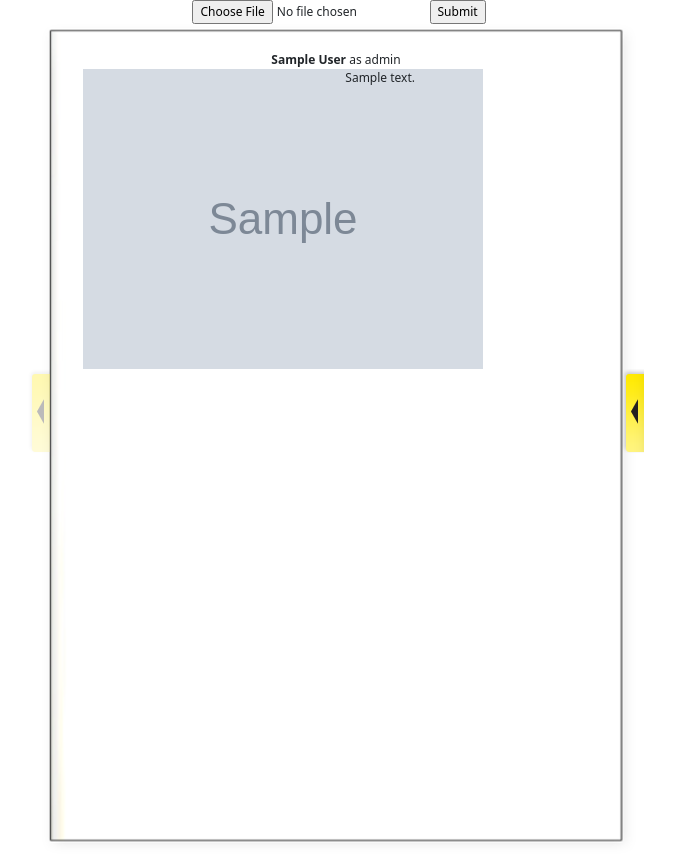
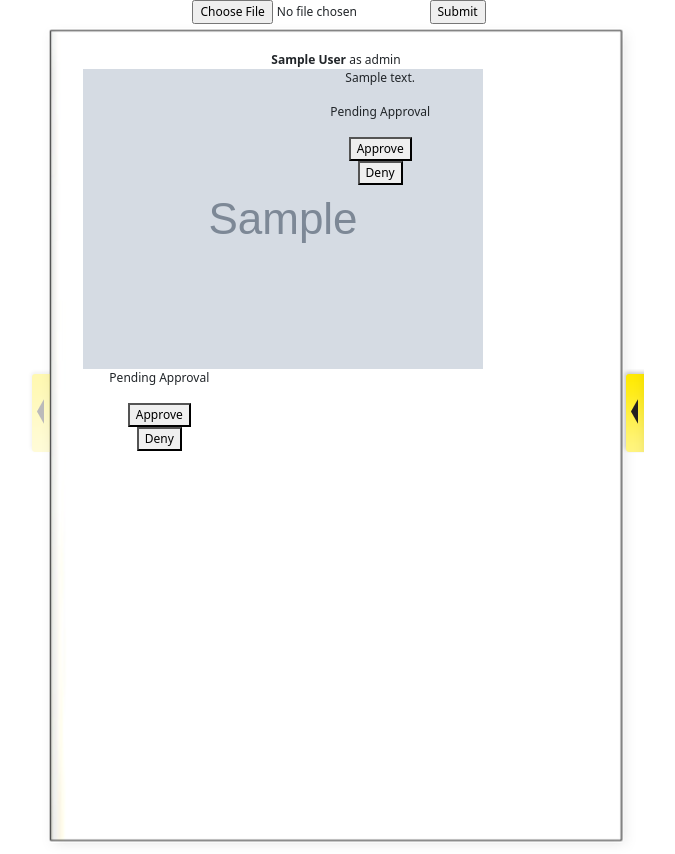
Before and after one commit to TaylorHartsfield/PlayBuildPro, a Flask app: page /viewheadshots/1 in a window 1280 px wide. Shown: the part 56-910 px from the top of the page, without its empty margins (301-976 px from the left). Run offline with Flask 2, Linux system fonts and the light colour scheme; tables that the repository leaves empty hold one stand-in row (values such as "Sample post"); grey boxes marked "Sample" are stand-in pictures; some libraries are stand-ins or nearby versions.

Commit message:
Approve or Deny Headshots and Bios for publishing functions and routes working

```diff
--- a/crud.py
+++ b/crud.py
@@ -133,6 +133,7 @@ def add_headshot_to_show(headshot_id, show_id):
     for headshots in show.headshots:
         if headshot.user_id == headshots.user_id:
             headshots.show_id = None
+            headshots.pending = True
 
     headshot.show_id = show_id
     model.db.session.add(headshot)
@@ -160,6 +161,15 @@ def delete_headshot(headshot_id):
     return True
 
 
+def approve_headshot_to_publish(headshot_id):
+
+    headshot = model.Headshot.query.get(headshot_id)
+    headshot.pending = False
+    model.db.session.commit()
+
+    return headshot
+
+
 """Bio Functions"""
 
 def add_bio(bio):
@@ -179,6 +189,7 @@ def add_bio_to_show(bio_id, show_id):
 
         if bios.user_id == bio.user_id:
             bios.show_id = None
+            bios.pending = True
 
     bio.show_id = show_id
     model.db.session.add(bio)
@@ -191,6 +202,7 @@ def archive_bio(bio_id):
 
     bio = model.Bio.query.get(bio_id)
     bio.active = False
+    bio.pending = True
     model.db.session.commit()
 
     return bio
@@ -200,6 +212,7 @@ def update_bio(bio_id, update):
 
     bio = model.Bio.query.get(bio_id)
     bio.bio = update
+    bio.pending = True
     model.db.session.commit()
 
     return bio
@@ -212,3 +225,12 @@ def delete_bio(bio_id):
     model.db.session.commit()
 
     return True
+
+
+def approve_bio_to_publish(bio_id):
+
+    bio = model.Bio.query.get(bio_id)
+    bio.pending=False
+    model.db.session.commit()
+
+    return bio
--- a/model.py
+++ b/model.py
@@ -103,6 +103,7 @@ class Bio(db.Model):
     bio_id = db.Column(db.Integer, primary_key=True, autoincrement=True)
     user_id = db.Column(db.Integer, db.ForeignKey('users.user_id'))
     show_id = db.Column(db.Integer, db.ForeignKey('shows.show_id'))
+    pending = db.Column(db.Boolean, nullable=False, default=True)
     bio = db.Column(db.Text, nullable=False)
     active = db.Column(db.Boolean, nullable=False, default=True)
 
@@ -122,6 +123,7 @@ class Headshot(db.Model):
     headshot_id = db.Column(db.Integer, primary_key=True, autoincrement=True)
     user_id = db.Column(db.Integer, db.ForeignKey('users.user_id'), nullable=False)
     show_id = db.Column(db.Integer, db.ForeignKey('shows.show_id'))
+    pending = db.Column(db.Boolean, nullable=False, default=True)
     img = db.Column(db.Text, nullable=False, unique=True)
     active = db.Column(db.Boolean, nullable=False, default=True)
 
--- a/server.py
+++ b/server.py
@@ -135,9 +135,10 @@ def register_show():
                                             api_secret=CLOUDINARY_SECRET,
                                             cloud_name=CLOUD_NAME,
                                             eager = [{
-                                                    "height":150,
-                                                    "width":150,
-                                                    "crop":"scale"}])
+                                                    "gravity": "auto",
+                                                    "zoom": "0.75",
+                                                    "crop":"thumb"}])
+
 
             logo_url = logo['eager'][0]['url']
 
@@ -202,7 +203,7 @@ def user_profile(user_id):
 
     #Grab user from DB by querying PK with user_id arguement
     user = model.User.query.get(user_id)
-    print(user)
+
 
     #check that the logged in user matches the profile we are visiting
     if user == None or user.user_id != session['user']:
@@ -238,15 +239,14 @@ def add_cast(show_id):
     cast = crud.get_cast_by_show_id(show_id)
     show = crud.get_show_by_id(show_id)
     user = crud.get_user_by_email(request.form.get("email"))
+    role = request.form.get("role")
+    admin = request.form.get("admin")
+    if admin != None:
+        admin = True
 
     if user == None:
         flash('User does not exist')
         return redirect(f'/cast/{show_id}')
-
-    role = request.form.get("role")
-    admin = request.form.get("admin")
-    if admin != None:
-        admin = True
 
     already_added = crud.check_for_user_in_show(user, show_id)
 
@@ -273,11 +273,12 @@ def add_headshot(user_id):
                                         api_key=CLOUDINARY_KEY,
                                         api_secret=CLOUDINARY_SECRET,
                                         cloud_name=CLOUD_NAME,
-                                        eager = [{"gravity":"face",
-                                                "height":150,
-                                                "width":150,
-                                                    "zoom":0.7,
-                                                    "crop":"fill"}])
+                                        eager = [{"aspect_ratio":"1:1",
+                                                    "gravity": "face",
+                                                    "height":150,
+                                                    "zoom": "0.75",
+                                                    "crop":"thumb"}])
+
 
     img_url = image['eager'][0]['url']
 
@@ -296,9 +297,30 @@ def add_headshot_to_show():
     [show_id, headshot_id] = request.form.get('showPicker').split(" ")
     headshot = crud.add_headshot_to_show(headshot_id, show_id)
 
-    flash(f'Headshot sent to {headshot.shows.title} for publishing!')
+    flash(f'Headshot sent to {headshot.shows.title} for approval!')
     return redirect(f'/user_profile/{headshot.user_id}')
 
+
+@app.route('/approve_headshot', methods=["POST"])
+def approve_headshot():
+
+    headshot_id = request.form.get('headshot_id')
+    approved_headshot = crud.approve_headshot_to_publish(headshot_id)
+
+
+    return redirect(f'/viewheadshots/{approved_headshot.show_id}')
+
+@app.route('/deny_headshot', methods=["POST"])
+def deny_headshot():
+
+    headshot_id = request.form.get('headshot_id')
+    headshot = model.Headshot.query.get(headshot_id)
+    show_id = headshot.show_id
+    headshot.show_id = None
+    model.db.session.commit()
+
+    flash(f'Headshot not published. Sent back to {headshot.user.fname}{headshot.user.lname} for updating.')
+    return redirect(f'/viewheadshots/{show_id}')
 
 @app.route('/archive_headshot', methods=["POST"])
 def archive_headshot():
@@ -342,18 +364,17 @@ def add_bio_to_show():
 
     bio = crud.add_bio_to_show(bio_id, show_id)
 
-    flash(f'Bio sent to {bio.shows.title} for publishing!')
+    flash(f'Bio sent to {bio.shows.title} for approval!')
     return redirect(f'/user_profile/{bio.user_id}')
 
 
 @app.route('/update_bio/<bio_id>', methods=["POST"])
 def update_bio(bio_id):
 
-    print(bio_id)
     update = request.form.get('update')
     crud.update_bio(bio_id, update)
 
-    flash('Your Bio has been edited!')
+    flash('Your Bio has been updated and sent for approval!')
     return redirect(f'/user_profile/{session["user"]}')
 
 
@@ -377,6 +398,26 @@ def delete_bio():
     return redirect(f'/user_profile/{session["user"]}')
 
 
+@app.route('/approve_bio', methods=["POST"])
+def approve_bio():
+
+    bio_id = request.form.get('bio_id')
+    approved_bio = crud.approve_bio_to_publish(bio_id)
+
+    return redirect(f'/viewheadshots/{approved_bio.show_id}')
+
+@app.route('/deny_bio', methods=["POST"])
+def deny_bio():
+
+    bio_id = request.form.get('bio_id')
+    bio = model.Bio.query.get(bio_id)
+    show_id = bio.show_id
+    bio.show_id = None
+    model.db.session.commit()
+
+    flash(f'Headshot not published. Sent back to {bio.user.fname}{bio.user.lname} for updating.')
+    return redirect(f'/viewheadshots/{show_id}')
+
 
 @app.route('/viewplaybill/<show_id>')
 def viewplaybill(show_id):
@@ -389,7 +430,7 @@ def viewplaybill(show_id):
     return render_template('playbillbase.html', show=show)
 
 
-@app.route('/editplaybill/<show_id>', methods=["POST"])
+@app.route('/editplaybillimage/<show_id>', methods=["POST"])
 def edit_playbill(show_id):
     show = crud.get_show_by_id(show_id)
 
--- a/templates/add_cast.html
+++ b/templates/add_cast.html
@@ -6,6 +6,7 @@
         {%for member in cast%}
         <li>{{member.user.fname}} {{member.user.lname}} - {{member.role}}</li>
         {%endfor%}
+
     </ul>
 </h3>
 <h3>Add Cast Members:</h3>
--- a/templates/playbillbase.html
+++ b/templates/playbillbase.html
@@ -41,7 +41,7 @@
             {%endif%}
         </div>
       </nav>
-      <form action="/editplaybill/{{show.show_id}}" method="POST" enctype="multipart/form-data">
+      <form action="/editplaybillimage/{{show.show_id}}" method="POST" enctype="multipart/form-data">
         <input id="image" type="file" name="image">
         <input type="submit">
     </form>
@@ -63,7 +63,7 @@
               {%if show.image != none%}
                     <img id="playbill-img" src="{{show.image}}">
               {%else%}
-              <form action="/editplaybill/{{show.show_id}}" method="POST" enctype="multipart/form-data">
+              <form action="/editplaybillimage/{{show.show_id}}" method="POST" enctype="multipart/form-data">
                 <input id="image" type="file" name="image">
                 <input type="submit">
             </form>
--- a/templates/whoswho.html
+++ b/templates/whoswho.html
@@ -7,15 +7,37 @@
     <div class="row">
         <div class="col-4">
             {%for headshot in show.headshots%}
-            {%if headshot.user_id == actor.user.user_id%}
+                {%if headshot.user_id == actor.user.user_id and headshot.pending==false%}
                 <img src="{{headshot.img}}">
+                {%elif headshot.user_id == actor.user.user_id and headshot.pending == true%}
+                <img class="pending_publish" src="{{headshot.img}}">
+                <p>Pending Approval</p>
+                <form action='/approve_headshot' method="POST">
+                    <button name="headshot_id" type="submit" value="{{headshot.headshot_id}}">Approve</button>
+                </form>
+                <form action='/deny_headshot' method="POST">
+                    <button name="headshot_id" type="submit" value="{{headshot.headshot_id}}">Deny</button>
+                </form>
+                {%else%}
+                <h5>No Headshot Selected</h5>
                 {%endif%}
             {%endfor%}
         </div>
         <div class="col-6">
             {%for bio in show.bios%}
-            {%if bio.user_id == actor.user.user_id%}
+                {%if bio.user_id == actor.user.user_id and bio.pending == false%}
                 <p>{{bio.bio}}</p>
+                {%elif bio.user_id == actor.user.user_id and bio.pending == true%}
+                <p class="pending_publish">{{bio.bio}}</p>
+                <p>Pending Approval</p>
+                <form action='/approve_bio' method="POST">
+                    <button name="bio_id" type="submit" value="{{bio.bio_id}}">Approve</button>
+                </form>
+                <form action='/deny_bio' method="POST">
+                    <button name="bio_id" type="submit" value="{{bio.bio_id}}">Deny</button>
+                </form>
+                {%else%}
+                <h5>No Bio Selected</h5>
                 {%endif%}
             {%endfor%}
         </div>
```
Also changed, not shown: templates/user_profile.html (+8 -6 lines). Lines whose indentation alone changed are shown as unchanged.
